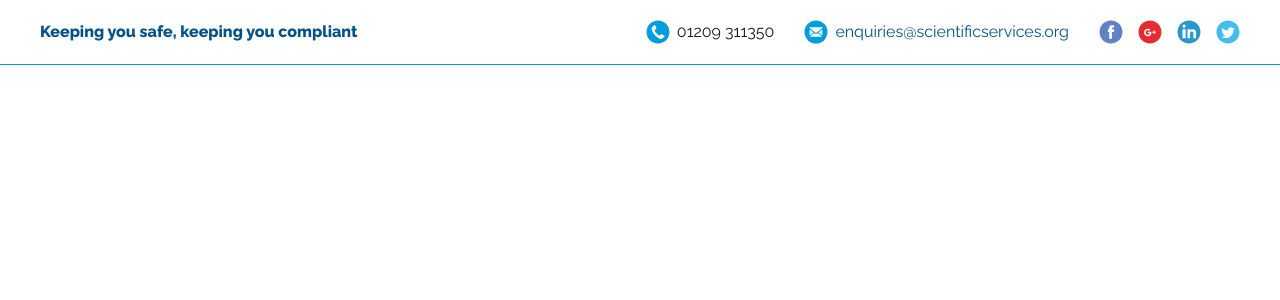
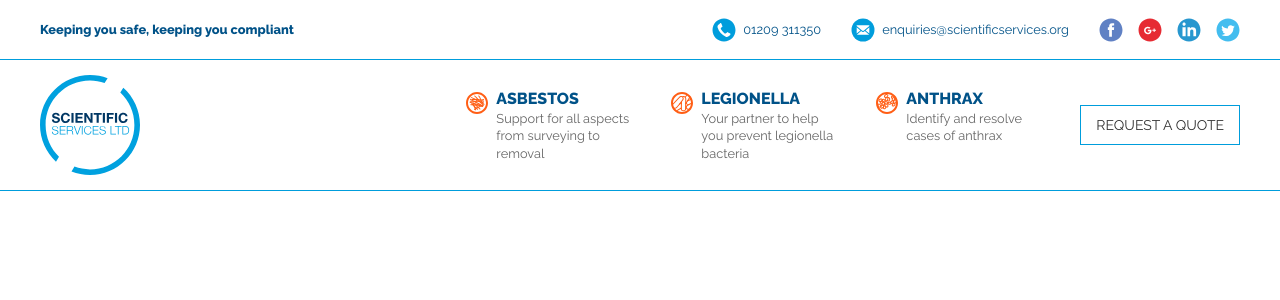
Before and after one commit to timbowerbank/scientific-services, a Jekyll site: the page built from index.md, in a window 1280 px wide. Shown: the top 300 px of the page. Built offline with Jekyll 4.4.1, drawn with Linux system fonts in a browser that asks for light colours.

Commit message:
main logo nav

```diff
--- /dev/null
+++ b/_data/menu-features.yml
@@ -0,0 +1,15 @@
+feature1:
+   image_source: /images/design-assets/icon-asbestos-01.svg
+   image_alt_tag: asbestos icon
+   feature_title: ASBESTOS
+   feature_description: Support for all aspects from surveying to removal
+feature2:
+   image_source: /images/design-assets/icon-legionella-01.svg
+   image_alt_tag: legionella icon
+   feature_title: LEGIONELLA
+   feature_description: Your partner to help you prevent legionella bacteria
+feature3:
+   image_source: /images/design-assets/icon-anthrax-01.svg
+   image_alt_tag: anthrax icon
+   feature_title: ANTHRAX
+   feature_description: Identify and resolve cases of anthrax
--- /dev/null
+++ b/_includes/main-nav.html
@@ -0,0 +1,71 @@
+       <!-- main nav -->
+       <div id="mainNav" class="uk-section fm-padding-mini fm-border-bottom">
+
+         <div class="uk-container">
+
+            <!-- grid -->
+            <div uk-grid>
+
+              <!-- first col - logo -->
+              <div class="uk-width-auto">
+
+                <img src="/images/design-assets/logo-ssl-01.svg" alt="Scientific Services logo">
+
+              </div><!-- end first col - logo -->
+
+              <!-- second col - features and nav button -->
+              <div class="uk-width-expand uk-flex uk-flex-right uk-flex-middle">
+
+                    <!-- nested right hand features and button -->
+                    <div class="uk-child-width-auto uk-visible@m" uk-grid>
+
+                        <!-- first feature -->
+                        <div class="uk-flex uk-flex-top navFeature">
+                            <!-- icon -->
+                            <img src="{{ site.data.menu-features.feature1.image_source }}" alt="site.data.menu-features.feature1.image_alt_tag">
+                            <div>
+                               <p><span class="fm-font-navy fm-font-bold fm-font-feature">{{ site.data.menu-features.feature1.feature_title }}</span><br>{{ site.data.menu-features.feature1.feature_description }}</p>
+                            </div>
+                        </div>
+
+                        <!-- second feature -->
+                        <div class="uk-flex uk-flex-top navFeature">
+                            <img src="{{ site.data.menu-features.feature2.image_source }}" alt="{{ site.data.menu-features.feature2.image_alt_tag }}">
+                            <div>
+                               <p><span class="fm-font-navy fm-font-bold fm-font-feature">{{ site.data.menu-features.feature2.feature_title }}</span><br>{{ site.data.menu-features.feature2.feature_description }}</p>
+                            </div>
+                        </div>
+
+                        <!-- third feature -->
+                        <div class="uk-flex uk-flex-top navFeature">
+                            <img src="{{ site.data.menu-features.feature3.image_source }}" alt="{{ site.data.menu-features.feature3.image_alt_tag }}">
+                            <div>
+                                <p><span class="fm-font-navy fm-font-bold fm-font-feature">{{ site.data.menu-features.feature3.feature_title }}</span><br>{{ site.data.menu-features.feature3.feature_description }}</p>
+                            </div>
+                        </div>
+
+                        <!-- quote button -->
+                        <div class="uk-flex">
+                            <div class="uk-flex uk-flex-middle">
+                                <a class="uk-button uk-button-default" href="">REQUEST A QUOTE</a>
+                            </div>
+                        </div>
+
+                    </div><!-- end of nested features and request a quote -->
+
+                <!-- mobile nav toggle -->
+                <div class="uk-hidden@m">
+                     <a uk-toggle="target: #offCanvasMenu" class="uk-navbar-toggle uk-hidden@m" uk-navbar-toggle-icon href="#offCanvasMenu"></a>
+                </div>
+
+
+              </div><!-- end second col - features and nav button -->
+
+
+
+
+            </div><!-- end grid -->
+
+         </div><!-- end of container -->
+
+       </div><!-- end of mainNav -->
--- a/_layouts/default.html
+++ b/_layouts/default.html
@@ -58,6 +58,8 @@
 
      {% include header-top.html %}
 
+     {% include main-nav.html %}
+
 
 
     </header><!-- end header -->
--- a/_sass/custom.scss
+++ b/_sass/custom.scss
@@ -24,12 +24,14 @@ $fm-gutter-medium: 60px;
 $fm-gutter-large: 80px;
 
 // font sizes
+$fm-font-micro: 0.8rem;
 $fm-font-mini: 1rem;
 $fm-font-small: 1.33rem;
 $fm-font-medium: 1.83rem;
 $fm-font-large: 2.83rem;
 
-// line spacing
+// line height
+$fm-line-height-micro: 1.36;
 $fm-line-height-mini: 1.83;
 $fm-line-height-small: 2;
 $fm-line-height-medium: 1.45;
@@ -78,8 +80,9 @@ $fm-border-height: 1px;
   }
 }
 
-
+// ***********************
 // *** utility classes ***
+// ***********************
 
 // not sure we need this as it is better to use the grid
 .uk-list-inline > li {
@@ -91,8 +94,8 @@ $fm-border-height: 1px;
 
 // padding
 .fm-padding-mini {
- padding-top: $fm-gutter-micro;
- padding-top: $fm-gutter-micro;
+ padding-top: $fm-gutter-mini;
+ padding-bottom: $fm-gutter-mini;
 }
 
 .fm-padding-mini-left {
@@ -103,6 +106,9 @@ $fm-border-height: 1px;
 
 
 // borders
+.fm-border-bottom {
+ border-bottom: $fm-border-height solid $fm-blue;
+}
 
 // fonts
 .fm-font-navy {
@@ -111,6 +117,10 @@ $fm-border-height: 1px;
 
 .fm-font-bold {
  font-weight: $fm-weight-heavy;
+}
+
+.fm-font-feature {
+ font-size: $fm-font-mini;
 }
 
 
@@ -125,7 +135,11 @@ $fm-border-height: 1px;
 
  border-bottom: $fm-border-height solid $fm-blue;
 
- color: $fm-black;
+ color: $fm-blue-navy;
+
+ p {
+   font-size: $fm-font-micro;
+ }
 
 }
 
@@ -142,3 +156,23 @@ $fm-border-height: 1px;
   padding-right: 0;
  }
 }
+
+// ******************************
+// *** MAIN NAV WITH FEATURES ***
+// ******************************
+
+.navFeature {
+  img {
+    padding-right: $fm-gutter-micro;
+    padding-top: 3px;
+  }
+  div {
+    width: 134px;
+
+  }
+  p {
+    font-size: $fm-font-micro;
+    line-height: $fm-line-height-micro;
+    margin-bottom: 0;
+  }
+}
--- a/css/styles.scss
+++ b/css/styles.scss
@@ -10,6 +10,9 @@ $global-secondary-background: #009DDC;
 $global-muted-background: #F6F7FF;
 $global-border: #009DDC;
 $container-padding-horizontal-m: 30px;
+$button-padding-horizontal: 15px;
+$navbar-toggle-color: #005288;
+$navbar-toggle-hover-color: #009DDC;
 // 2. Import default variables and available mixins.
 @import "variables-theme.scss";
 @import "mixins-theme.scss";
```
